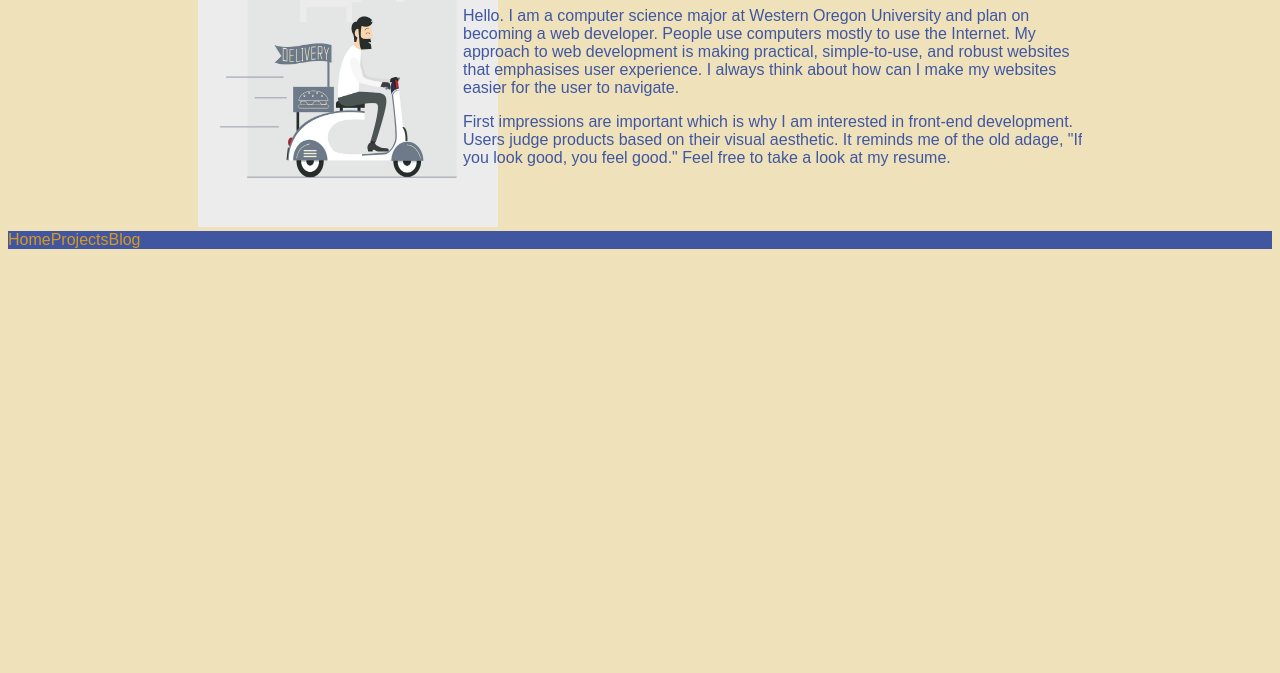
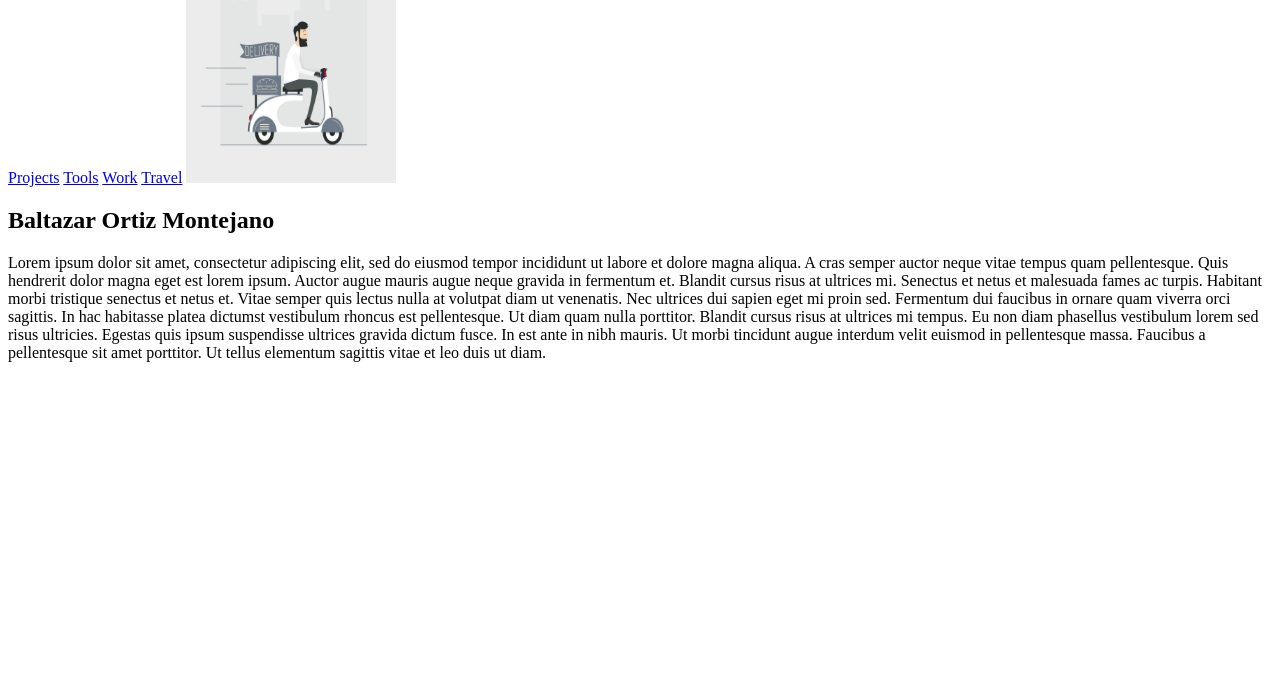
Before and after one commit to baltazarO/PersonalWebsite, a plain HTML site: page index.html in a window 1280 px wide. Shown: the part 127-800 px from the top of the page. Drawn offline with Linux system fonts and the light colour scheme.

Commit message:
Scrap everything

```diff
--- a/index.html
+++ b/index.html
@@ -1,55 +1,29 @@
 <!DOCTYPE html>
 <html lang="en">
-
 <head>
     <meta charset="UTF-8">
     <meta name="viewport" content="width=device-width, initial-scale=1.0">
-    <title>Baltazar Ortiz</title>
-    <link rel="stylesheet" href="styles/style.css">
+    <title>Blog</title>
 </head>
+<body>
 
-<body>
-    <ul>
-        <li><a class="active" href="index.html">Home</a></li>
-        <li><a href="projects.html">Projects</a></li>
-        <li><a href="blog.html">Blog</a></li>
-    </ul>
-
-    <div class="container">
-        <div class="floatImage">
-            <img src="images/driver.jpeg" alt="guy on moped" width="300" height="300">
-        </div>
-
-        <div class="floatInfo">
-            <h1>Baltazar Ortiz Montejano</h1>
-
-            <p>Hello. I am a computer science major at Western Oregon University and plan on becoming a web developer.
-                People use computers
-                mostly to use the Internet. My approach to web development is making practical, simple-to-use, and
-                robust
-                websites that emphasises
-                user experience. I always think about how can I make my websites easier for the user to navigate.</p>
-
-            <p>
-                First impressions are important which is why I am interested in front-end development. Users judge
-                products
-                based on their
-                visual aesthetic. It reminds me of the old adage, "If you look good, you feel good." Feel free to take a
-                look at my <a>resume</a>.
-            </p>
-        </div>
-    </div>
-
-    <div class="bottom-nav">
-        <div>
-            <ul>
-                <li>Home</li>
-                <li>Projects</li>
-                <li>Blog</li>
-            </ul>
-        </div>
-    </div>
+    <h1>Blog</h1>
+    <a href="/">Projects</a>
+    <a href="/">Tools</a>
+    <a href="/">Work</a>
+    <a href="/">Travel</a>
+    <img src="images/driver.jpeg" alt="Guy riding moped" height="230" width="210">
+    <h2>Baltazar Ortiz Montejano</h2>
+    <p>Lorem ipsum dolor sit amet, consectetur adipiscing elit, sed do eiusmod tempor incididunt ut labore et dolore magna aliqua.
+        A cras semper auctor neque vitae tempus quam pellentesque. Quis hendrerit dolor magna eget est lorem ipsum. Auctor augue
+        mauris augue neque gravida in fermentum et. Blandit cursus risus at ultrices mi. Senectus et netus et malesuada fames ac
+        turpis. Habitant morbi tristique senectus et netus et. Vitae semper quis lectus nulla at volutpat diam ut venenatis. Nec
+        ultrices dui sapien eget mi proin sed. Fermentum dui faucibus in ornare quam viverra orci sagittis. In hac habitasse
+        platea dictumst vestibulum rhoncus est pellentesque. Ut diam quam nulla porttitor. Blandit cursus risus at ultrices mi
+        tempus. Eu non diam phasellus vestibulum lorem sed risus ultricies. Egestas quis ipsum suspendisse ultrices gravida dictum
+        fusce. In est ante in nibh mauris. Ut morbi tincidunt augue interdum velit euismod
+        in pellentesque massa. Faucibus a pellentesque sit amet porttitor. Ut tellus elementum sagittis vitae et leo duis ut diam.
+    </p>
 
 </body>
-
 </html>
--- a/styles/style.css
+++ b/styles/style.css
@@ -1,53 +1,3 @@
 body {
-    background-color: #efe2ba;
-    color: #4056a1;
-    font-family: Arial, Helvetica, sans-serif;
+  font-family: yale,TimesNewRoman,Times New Roman,Times,Baskerville,Georgia,serif;
 }
-
-h1 {
-    color: #f13c20;
-}
-
-ul {
-    list-style-type: none;
-    margin: 0;
-    padding: 0;
-    overflow: hidden;
-  }
-
-  li {
-    float: left;
-  }
-
-  li a {
-    display: block;
-    text-align: center;
-    padding: 14px 16px;
-    text-decoration: none;
-    color: #4056a1;
-  }
-
-  li a:hover {
-    background-color: #111;
-  }
-
-  .container {
-      width: 70%;
-      margin: 0 auto;
-      overflow: auto;
-  }
-
-  .bottom-nav {
-      background-color: #4056a1;
-      color: #d79922;
-  }
-
-  .floatImage {
-      width: 30%;
-      float: left;
-  }
-
-  .floatInfo {
-      width: 70%;
-      float: left;
-  }
```
